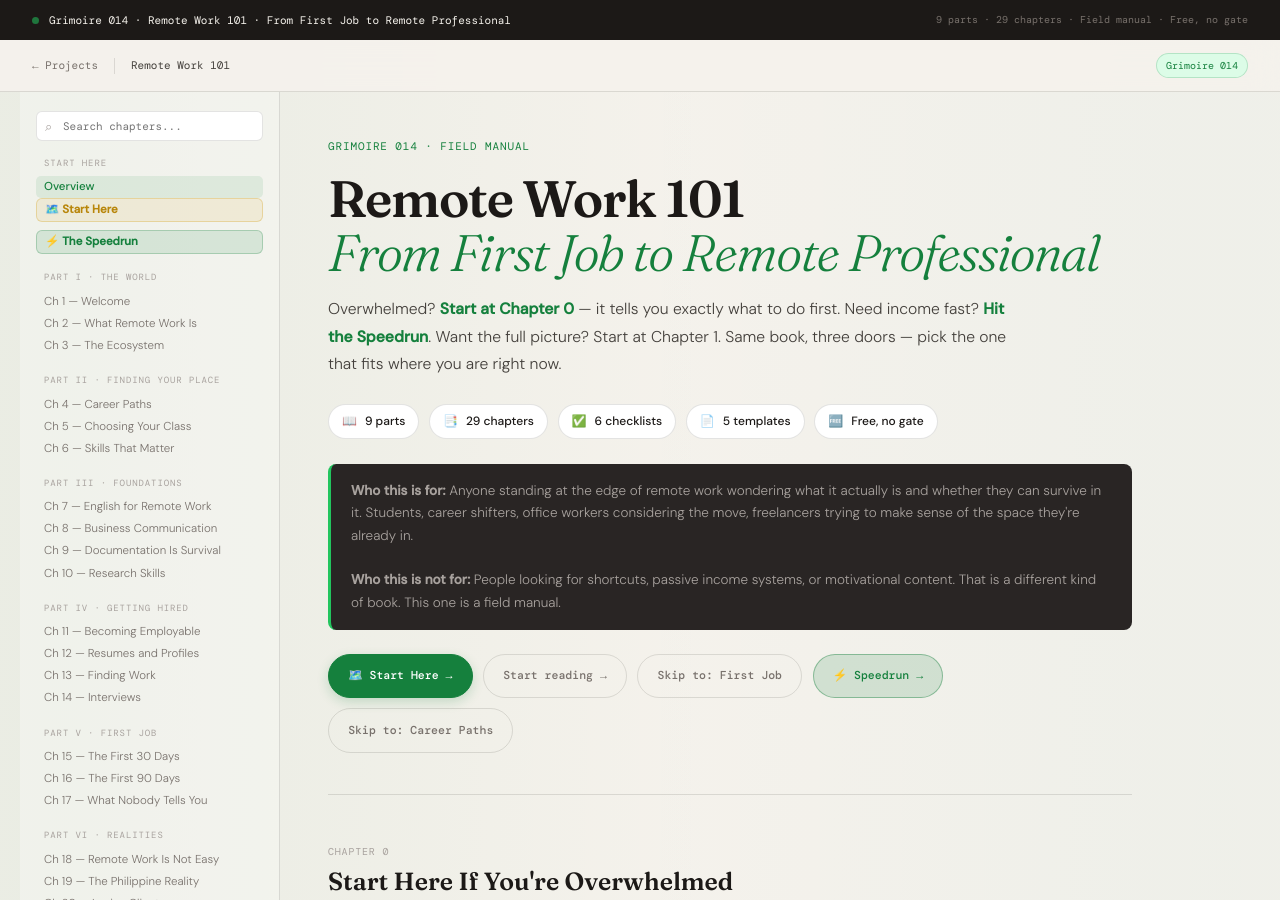
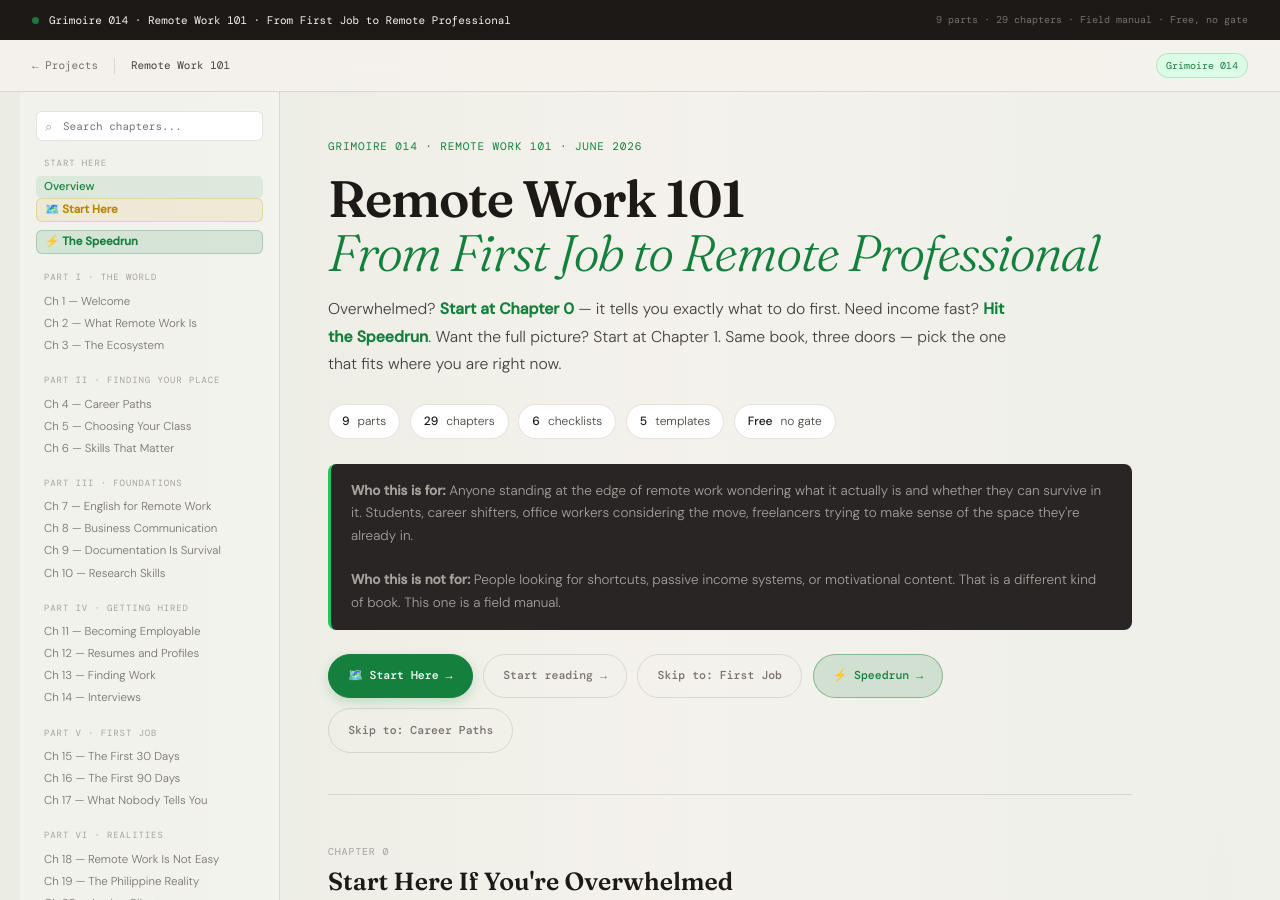
Before and after one commit to suarezaaronroy-sys/library, a Jekyll site: the page grimoires/014-remote-work-101.html, which Jekyll copies as it is, in a window 1280 px wide and 900 px high. Built offline with Jekyll 4.4.1, drawn with Linux system fonts in a browser that asks for light colours.

Commit message:
G012/013/014: Alignment pass — hero-eyebrow and stat-pill normalization
- G012: eyebrow 'AI-native operations · worker perspective' → 'Grimoire 012 · Claude + OpenClaw 101 · June 2026'
- G013: eyebrow 'AI-native work · non-terminal delegation' → 'Grimoire 013 · Claude Cowork 101 · June 2026'
- G014: eyebrow 'Grimoire 014 · Field Manual' → 'Grimoire 014 · Remote Work 101 · June 2026'
- G014: stat-pills — removed emojis, normalized <strong>N</strong> label order to match G003–G009 pattern

```diff
--- a/grimoires/012-claude-openclaw-101.html
+++ b/grimoires/012-claude-openclaw-101.html
@@ -129,7 +129,7 @@ details{margin:.6rem 0;border:1px solid var(--border);border-radius:8px;backgrou
 </nav>
 <main class="main" id="top">
   <section class="hero" id="overview">
-    <div class="hero-eyebrow">AI-native operations · worker perspective</div>
+    <div class="hero-eyebrow">Grimoire 012 · Claude + OpenClaw 101 · June 2026</div>
     <h1>Claude + OpenClaw 101: <em>The Viral Combo</em></h1>
     <p class="hero-sub">A field manual for turning Claude from a brilliant tab into a persistent work operator: reachable through channels, shaped by memory, extended by skills, controlled by permissions, and judged by execution.</p>
     <div class="stat-row">
--- a/grimoires/013-claude-cowork-101.html
+++ b/grimoires/013-claude-cowork-101.html
@@ -126,7 +126,7 @@ details{margin:.6rem 0;border:1px solid var(--border);border-radius:8px;backgrou
 </nav>
 <main class="main" id="top">
   <section class="hero" id="overview">
-    <div class="hero-eyebrow">AI-native work · non-terminal delegation</div>
+    <div class="hero-eyebrow">Grimoire 013 · Claude Cowork 101 · June 2026</div>
     <h1>Claude Cowork 101: <em>Delegation Without The Terminal</em></h1>
     <p class="hero-sub">A field manual for workers who live in files, folders, notes, meetings, PDFs, inboxes, and client messages. The goal is not to make everyone a developer. The goal is to make messy office work delegable without surrendering judgment.</p>
     <div class="stat-row">
--- a/grimoires/014-remote-work-101.html
+++ b/grimoires/014-remote-work-101.html
@@ -403,15 +403,15 @@ tr:last-child td{border-bottom:none}tr:hover td{background:var(--bg2)}
 </nav>
 <main class="main">
 <section id="overview" class="hero">
-  <div class="hero-eyebrow">Grimoire 014 · Field Manual</div>
+  <div class="hero-eyebrow">Grimoire 014 · Remote Work 101 · June 2026</div>
   <h1>Remote Work 101<br><em>From First Job to Remote Professional</em></h1>
   <p class="hero-sub">Overwhelmed? <a href="#c0" style="color:var(--accent);font-weight:700">Start at Chapter 0</a> — it tells you exactly what to do first. Need income fast? <a href="#c30" style="color:var(--accent);font-weight:700">Hit the Speedrun</a>. Want the full picture? Start at Chapter 1. Same book, three doors — pick the one that fits where you are right now.</p>
   <div class="stat-row">
-    <div class="stat-pill">📖 <strong>9 parts</strong></div>
-    <div class="stat-pill">📑 <strong>29 chapters</strong></div>
-    <div class="stat-pill">✅ <strong>6 checklists</strong></div>
-    <div class="stat-pill">📄 <strong>5 templates</strong></div>
-    <div class="stat-pill">🆓 <strong>Free, no gate</strong></div>
+    <div class="stat-pill"><strong>9</strong> parts</div>
+    <div class="stat-pill"><strong>29</strong> chapters</div>
+    <div class="stat-pill"><strong>6</strong> checklists</div>
+    <div class="stat-pill"><strong>5</strong> templates</div>
+    <div class="stat-pill"><strong>Free</strong> no gate</div>
   </div>
   <div class="callout callout-dark" style="margin-bottom:1.5rem">
     <strong>Who this is for:</strong> Anyone standing at the edge of remote work wondering what it actually is and whether they can survive in it. Students, career shifters, office workers considering the move, freelancers trying to make sense of the space they're already in.<br><br>
```
